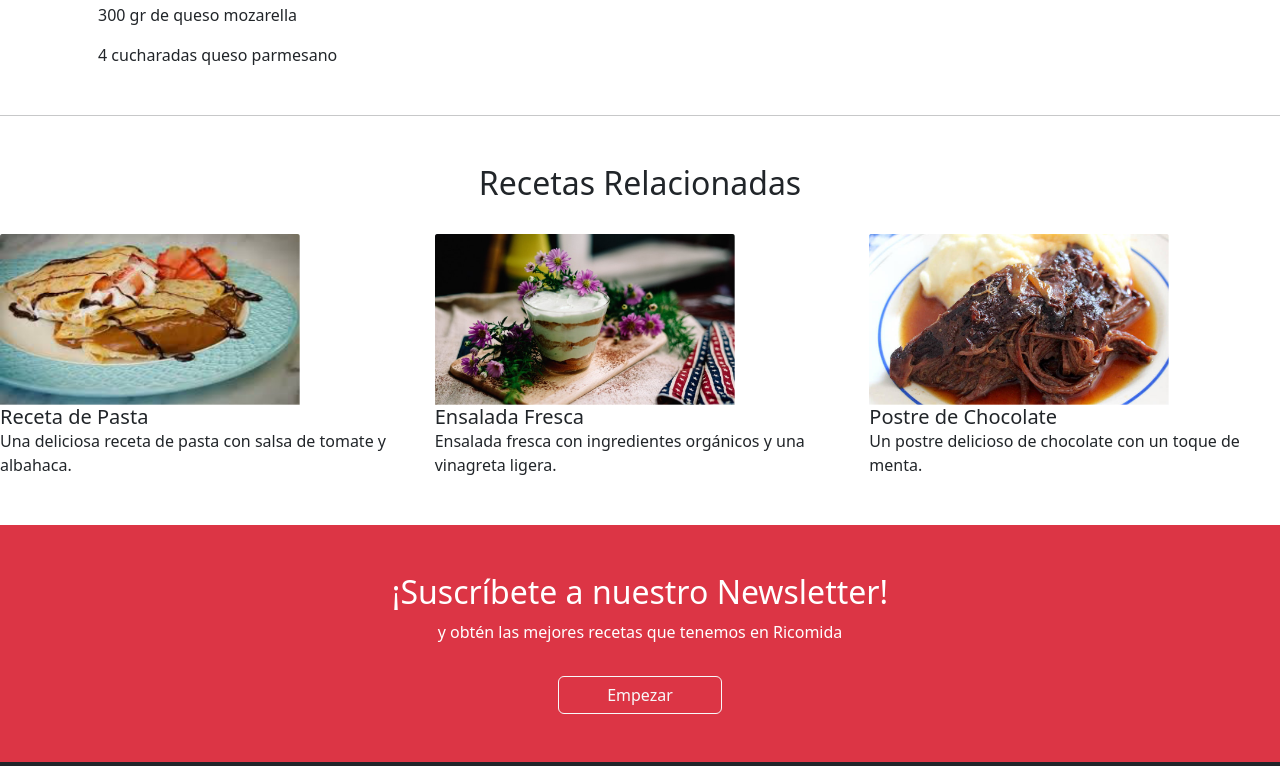
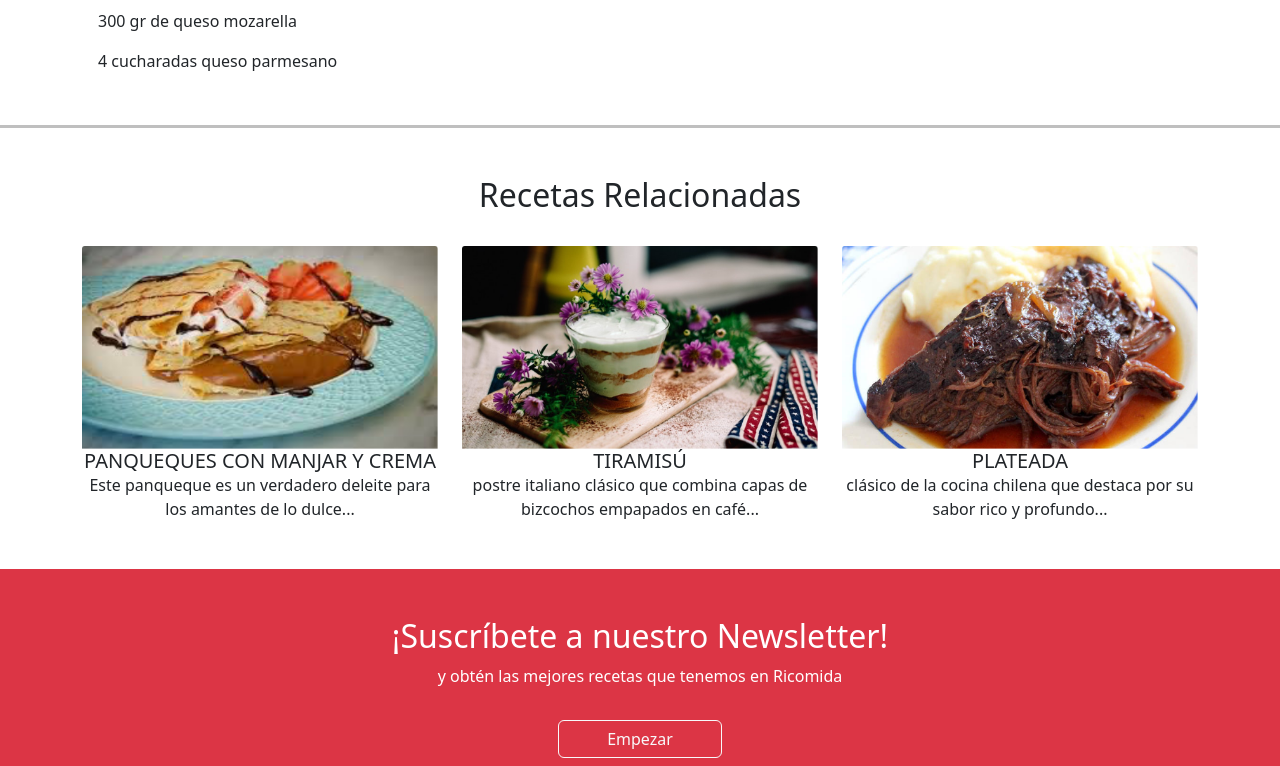
Before and after one commit to Cristopherjoo/ricomida-pizza, a plain HTML site: page index.html in a window 1280 px wide. Shown: the part 1793-2559 px from the top of the page. Drawn offline with nearby package versions, Linux system fonts and the light colour scheme.

Commit message:
elimina js, carrusel solo bootstrap

```diff
--- a/assets/css/style.css
+++ b/assets/css/style.css
@@ -1,8 +1,32 @@
+.separadorMin{
+    display: none;
+    border: none;
+    border-top: 3px solid black;
+    margin: 20px 0;
+}
+
+.separadorMax{
+    border: none;
+    border-top: 3px solid black;
+    margin: 20px 0;
+}
+.separadorEver{
+    border: none;
+    border-top: 3px solid black;
+    margin: 20px 0;
+}
+
 @media (max-width: 576px) {
-
-    /* Oculta el carrusel en pantallas menores a 576px */
     #carouselExample {
         display: none;
     }
+   }
 
+@media (max-width: 768px) {
+    .separadorMin {
+        display: block;
+    }
+    .separadorMax{
+        display: none;
+    }
 }
--- a/index.html
+++ b/index.html
@@ -32,6 +32,7 @@
             </div>
         </div>
     </nav>
+    <hr class="separadorMin">
 
     <header>
         <section class="hero-section container py-3 mb-4">
@@ -42,7 +43,7 @@
                 </div>
                 <div class=" titulo-pizza col-md-6">
                     <h1 style="width:300px">Pizza al Estilo Chicago con Espinacas y Champiñones</h1>
-                    <hr>
+                    <hr class="separadorEver">
                     <h5>110 MIN / 6 PORCIONES</h5>
                     <ul class="list row justify-content-start pt-3" style="list-style: none">
                         <li class="col-auto">Enviar por correo</li>
@@ -133,7 +134,7 @@
     <main>
 
         <div class="container mt-5">
-            <hr>
+            <hr class="separadorMax">
             <div class="row">
                 <!-- Sección de Ingredientes -->
                 <div class="col-md-6">
@@ -203,52 +204,55 @@
             </div>
         </div>
 
-        <hr />
-        <section class="mt-5">
+        <hr class="separadorEver" />
+        <section class="img-relacion mt-5">
             <h2 class="pb-4" style="text-align: center;">Recetas Relacionadas</h2>
-            <div class="row">
+            <div class="container">
+                <div class="row d-flex justify-content-center">
                     <!-- Primera Receta -->
-                <article class="col-md-4 mb-4">
-                    <div class="recipe-card mb-4">
+                    <article class="col-12 col-md-4 mb-4 d-flex justify-content-center">
+                        <div class="recipe-card mb-4 text-center">
                             <img src="./assets/img/recipe-card-1.png" class="card-img-top img-fluid" alt="Receta 1"
-                            style="max-width: 300px; min-width: 150px; margin: auto;" />
+                                style="max-width: 100%; height: auto;" />
                             <div class="card-body">
-                            <h5 class="card-title">Receta de Pasta</h5>
+                                <h5 class="card-title">PANQUEQUES CON MANJAR Y CREMA</h5>
                                 <p class="card-text">
-                                Una deliciosa receta de pasta con salsa de tomate y albahaca.
+                                    Este panqueque es un verdadero deleite para los amantes de lo dulce...
                                 </p>
                             </div>
                         </div>
                     </article>
                     <!-- Segunda Receta -->
-                <article class="col-md-4 mb-4">
-                    <div class="recipe-card mb-4">
+                    <article class="col-12 col-md-4 mb-4 d-flex justify-content-center">
+                        <div class="recipe-card mb-4 text-center">
                             <img src="./assets/img/recipe-card-2.png" class="card-img-top img-fluid" alt="Receta 2"
-                            style="max-width: 300px; min-width: 150px; margin: auto" />
+                                style="max-width: 100%; height: auto;" />
                             <div class="card-body">
-                            <h5 class="card-title">Ensalada Fresca</h5>
+                                <h5 class="card-title">TIRAMISÚ</h5>
                                 <p class="card-text">
-                                Ensalada fresca con ingredientes orgánicos y una vinagreta
-                                ligera.
+                                    postre italiano clásico que combina capas de bizcochos empapados en café...
+
                                 </p>
                             </div>
                         </div>
                     </article>
                     <!-- Tercera Receta -->
-                <article class="col-md-4 mb-4">
-                    <div class="recipe-card mb-4">
+                    <article class="col-12 col-md-4 mb-4 d-flex justify-content-center">
+                        <div class="recipe-card mb-4 text-center">
                             <img src="./assets/img/recipe-card-3.png" class="card-img-top img-fluid" alt="Receta 3"
-                            style="max-width: 300px; min-width: 150px; margin: auto;" />
+                                style="max-width: 100%; height: auto;" />
                             <div class="card-body">
-                            <h5 class="card-title">Postre de Chocolate</h5>
+                                <h5 class="card-title">PLATEADA</h5>
                                 <p class="card-text">
-                                Un postre delicioso de chocolate con un toque de menta.
+                                    clásico de la cocina chilena que destaca por su sabor rico y profundo...
                                 </p>
                             </div>
                         </div>
                     </article>
                 </div>
+            </div>
         </section>
+
     </main>
 
 
```
Also changed, not shown: assets/js/carusel.js (deleted, +0 -15 lines). Lines whose indentation alone changed are shown as unchanged.
